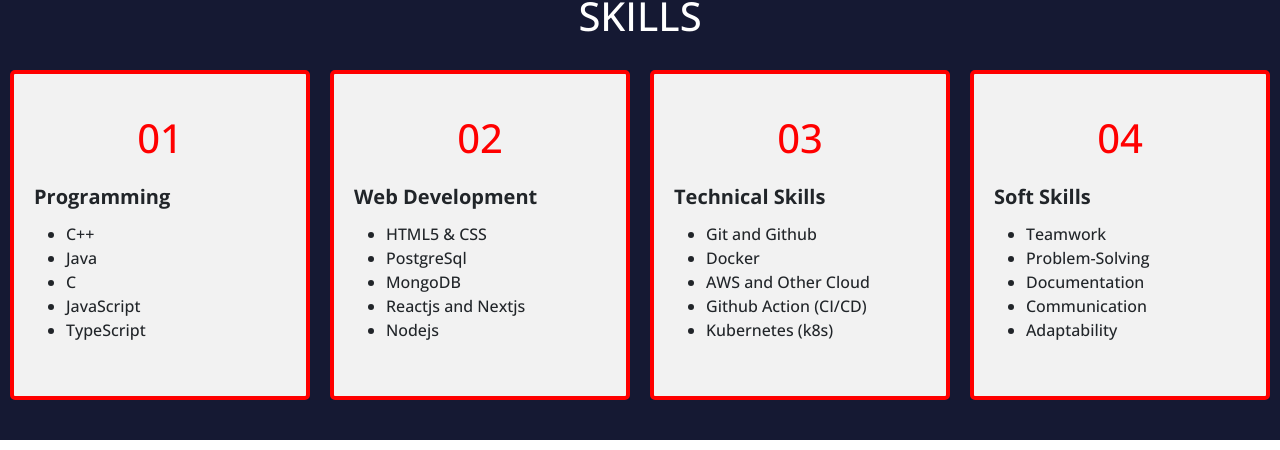
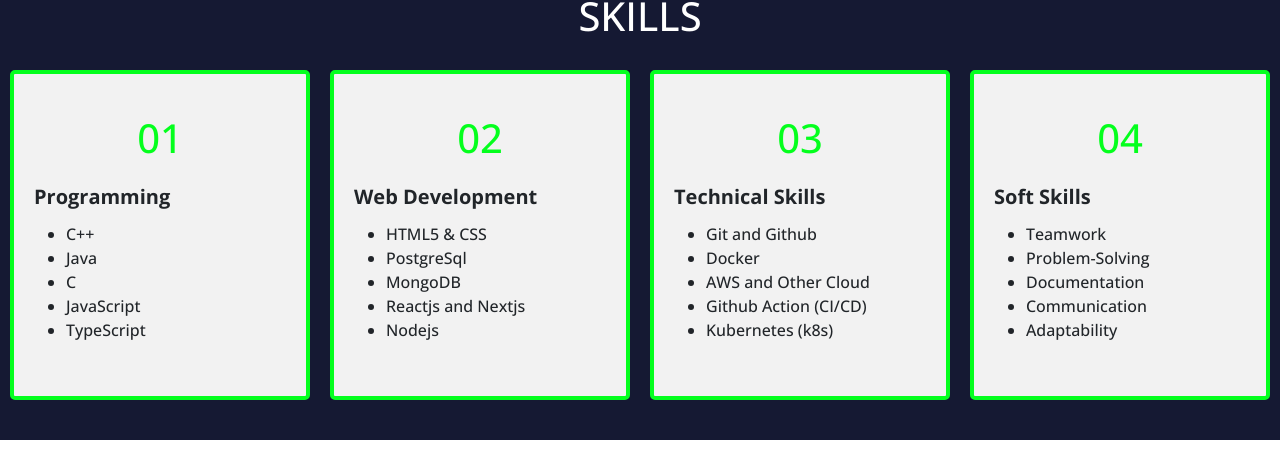
Before and after one commit to iadarshrawat/Portfolio_Website, a React (Create React App) app: page / in a window 1280 px wide. Shown: the part 2616-3066 px from the top of the page. Built offline with nearby package versions, Linux system fonts and the light colour scheme.

Commit message:
changing color

```diff
--- a/src/components/Work.jsx
+++ b/src/components/Work.jsx
@@ -16,7 +16,7 @@ function Work() {
         <Card.Text>
           {item.description} {/* Assuming each project object has a 'description' property */}
         </Card.Text>
-        <Button variant="danger" href={item.url}>Go somewhere</Button> {/* Assuming each project object has a 'url' property */}
+        <Button variant='success' href={item.url}>Go somewhere</Button> {/* Assuming each project object has a 'url' property */}
       </Card.Body>
     </Card>
   ))}
--- a/src/styles/skills.scss
+++ b/src/styles/skills.scss
@@ -29,9 +29,9 @@
     margin: 10px;
     border-radius: 5px;
     text-align: center;
-    border: 4px solid red;
+    border: 4px solid $color3;
     h1{
-        color: red;
+        color: $color3;
 
     }
   }
```
